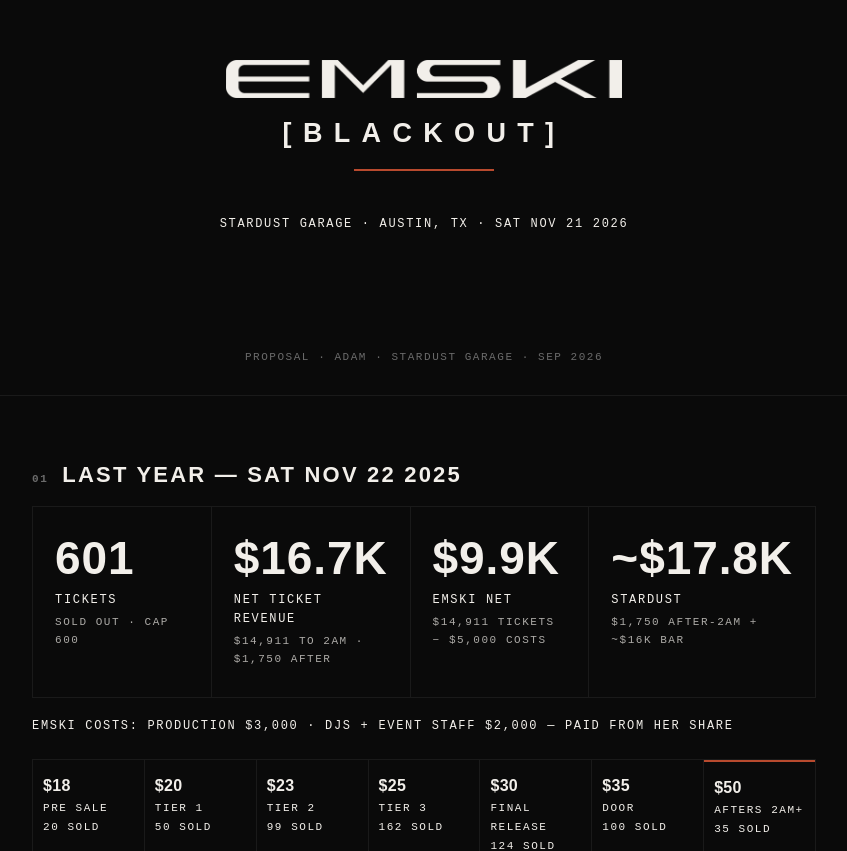
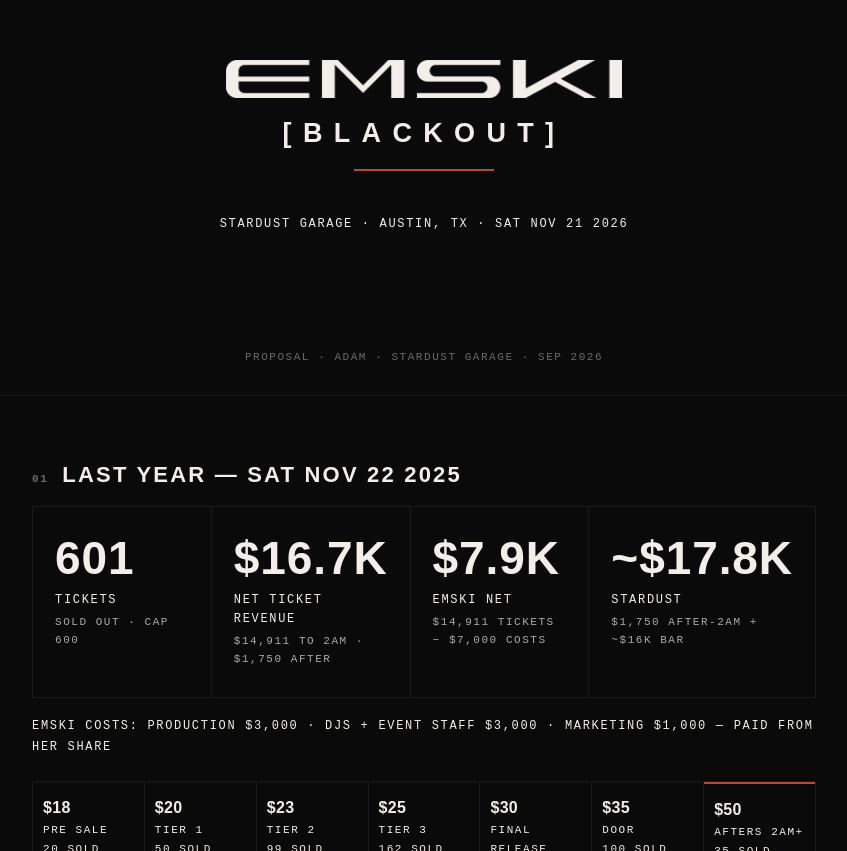
Before and after one commit to journalssound/EMSKI_EPK, a React (Vite) app: page /stardust_pitch in a window 1280 px wide. Shown: the part 101-952 px from the top of the page, without its empty margins (216-1063 px from the left). Built offline with nearby package versions, Linux system fonts and the light colour scheme; a web font is replaced by a local one.

Commit message:
Stardust pitch: last year's costs were $7K
Production $3,000, DJs + event staff $3,000 (one more staffer than
first counted), marketing $1,000. EMSKI's net last year is $7,911.

Co-Authored-By: Claude Fable 5.1 <noreply@anthropic.com>

```diff
--- a/src/components/stardust-pitch/stardustPitchContent.js
+++ b/src/components/stardust-pitch/stardustPitchContent.js
@@ -35,7 +35,8 @@ export const LAST_YEAR = {
   /* What EMSKI paid to put the show on — her ticket share was gross, not net. */
   costs: [
     { label: "PRODUCTION", amount: 3000 },
-    { label: "DJS + EVENT STAFF", amount: 2000 },
+    { label: "DJS + EVENT STAFF", amount: 3000 },
+    { label: "MARKETING", amount: 1000 },
   ],
   /* Last year's terms: EMSKI kept every ticket sold before 2AM; Stardust
    * kept the after-2AM tickets and all bar. */
```
